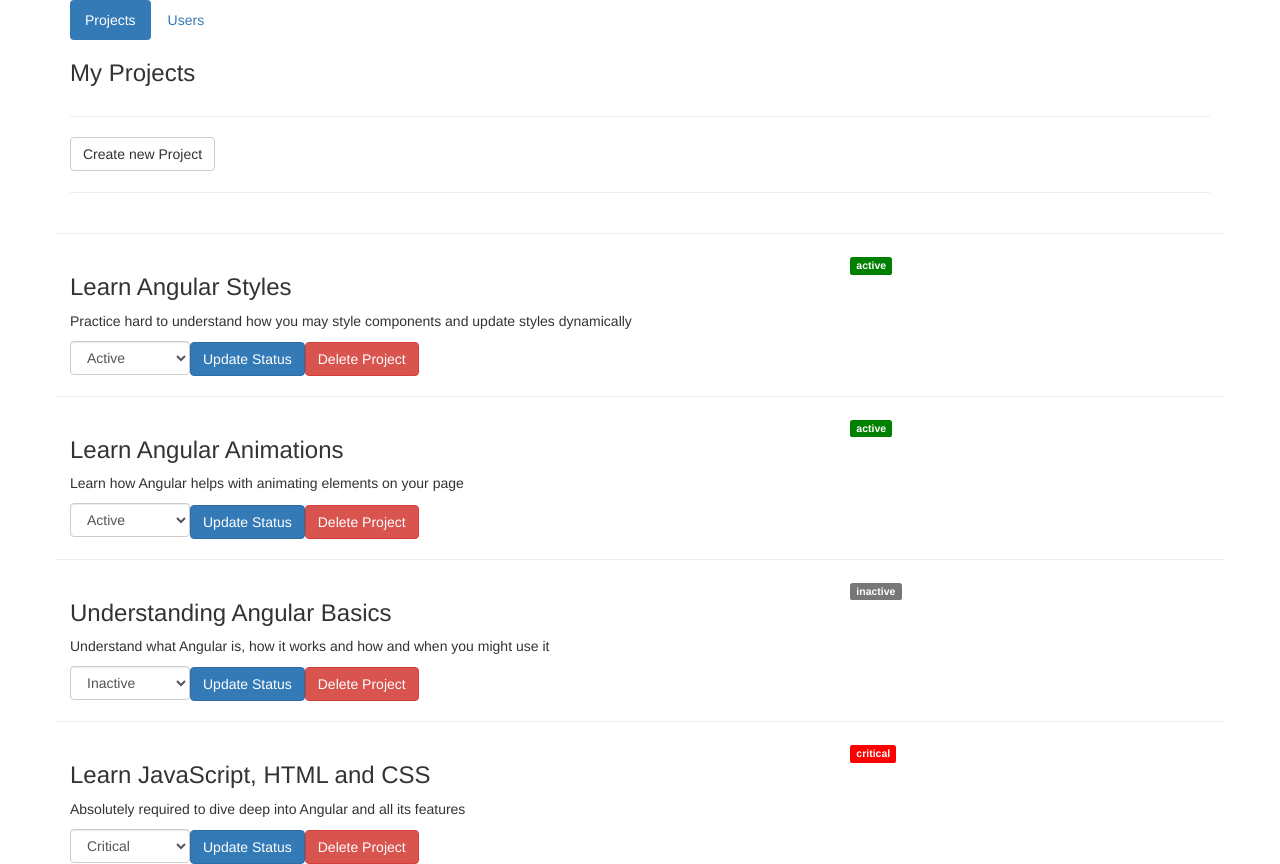
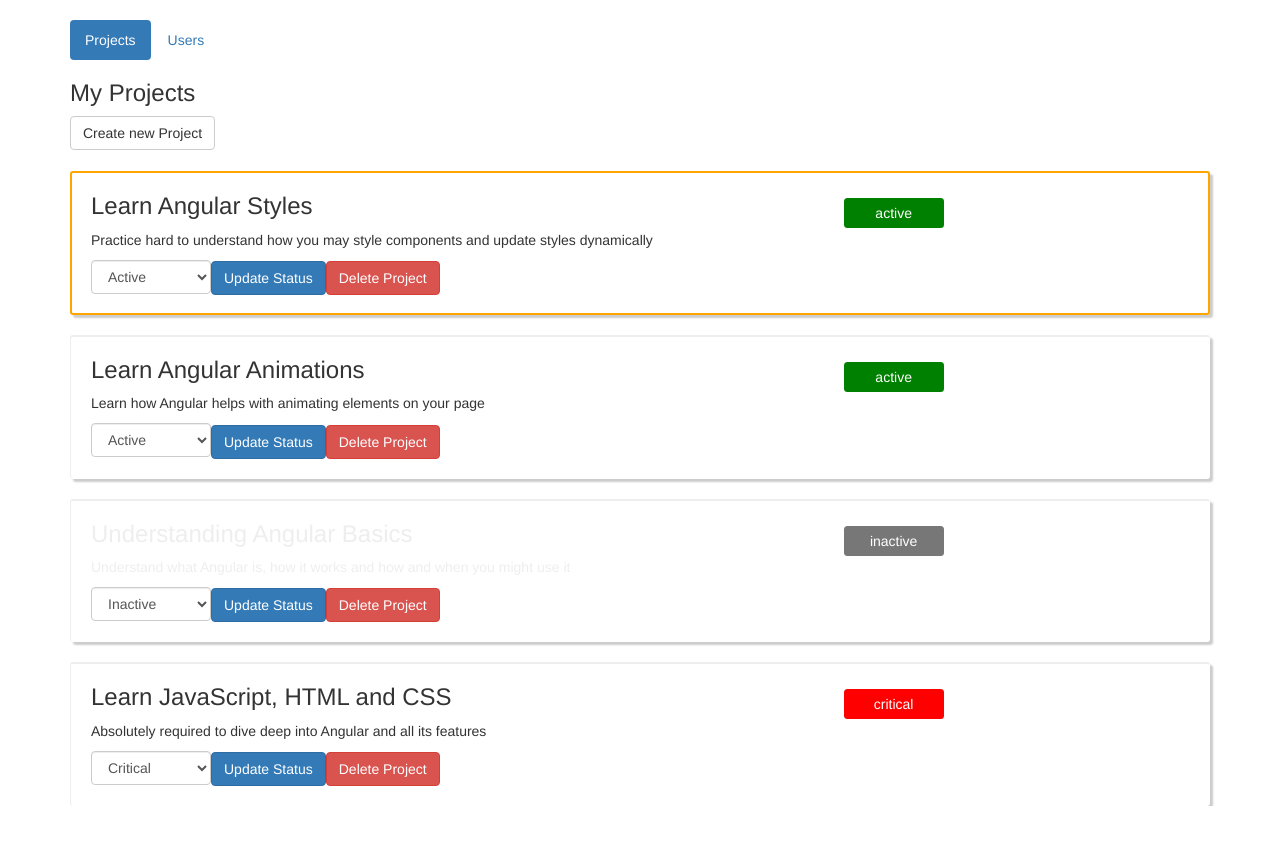
Before and after one commit to kobra8/AngularStyles, an Angular app in the folder project-styling/: page / in a window 1280 px wide. After the commit the page ends 806 px from the top, so only its background shows below. Built offline with nearby package versions, Linux system fonts and the light colour scheme.

Commit message:
Project styles end

```diff
--- a/project-styling/src/app/app.component.css
+++ b/project-styling/src/app/app.component.css
@@ -0,0 +1,3 @@
+.container {
+    margin-top: 20px;
+}
--- a/project-styling/src/app/new-project/new-project.component.html
+++ b/project-styling/src/app/new-project/new-project.component.html
@@ -26,7 +26,7 @@
       name="status"
       [ngModel]="'active'"
       id="status"
-      class="form-control">
+      class="form-control status">
       <option
         *ngFor="let status of availableStatus"
         style="text-transform: capitalize"
--- a/project-styling/src/app/project/project.component.css
+++ b/project-styling/src/app/project/project.component.css
@@ -5,3 +5,32 @@
 .critical {
     background-color: red;
 }
+
+:host{
+    display: block;
+    border-top: 2px solid #eee;
+    border-left: 1px solid #eee;
+    border-radius: 3px;
+    margin-top: 20px;
+    box-shadow: 3px 3px 2px #ccc;
+    padding: 0 20px 20px 20px;
+}
+
+.status-label{
+    display: block;
+    width: 100px;
+    height: 30px;
+    margin-top: 25px;
+    font-size: inherit;
+    line-height: 1.75;
+    font-weight: inherit;
+}
+
+:host(.selected) {
+    border: 2px solid orange;
+    padding: 0 18px 18px 19px;
+}
+
+:host(.inactive) {
+    color: #eee;
+}
--- a/project-styling/src/app/project/project.component.html
+++ b/project-styling/src/app/project/project.component.html
@@ -1,17 +1,17 @@
-<div class="row">
-  <hr>
-  <div class="col-md-8">
-    <h3 class="title">
+<div class="row ">
+  <div class="col-xs-8">
+    <h3 [ngStyle]="{'text-decoration': selected ? 'underline' : 'none'}">
       {{ project.name }}
       <!-- Show different usages of ngClass and ngStyle"-->
     </h3>
   </div>
-  <div class="col-md-4">
-  <span class="label label-default" [ngClass]="{'active':project.status === 'active',
-    'critical':project.status === 'critical'}">{{ project.status }}</span>
+  <div class="col-xs-4">
+  <span class="label status-label"
+  [ngClass]="getStatusClass()"
+    >{{ project.status }}</span>
+  <!-- [ngClass]="{'active':project.status === 'active','critical':project.status === 'critical'}" -->
   </div>
 </div>
-
 <p>{{ project.description }}</p>
 <select #prjStatus class="form-control status">
   <option value="active" [selected]="project.status === 'active'">Active</option>
--- a/project-styling/src/app/project/project.component.ts
+++ b/project-styling/src/app/project/project.component.ts
@@ -24,4 +24,12 @@ export class ProjectComponent implements OnInit {
   onDelete() {
     this.projectDeleted.emit();
   }
+
+  getStatusClass() {
+    return {
+      'active': this.project.status === 'active',
+      'critical': this.project.status === 'critical',
+      'label-default': this.project.status === 'inactive'
+    }
+  }
 }
--- a/project-styling/src/app/projects/projects.component.html
+++ b/project-styling/src/app/projects/projects.component.html
@@ -3,17 +3,16 @@
     <h3>My Projects</h3>
   </div>
 </div>
-<hr>
 <div class="row">
   <div class="col-xs-12">
     <button
       class="btn btn-default"
       *ngIf="!createNew"
       (click)="createNew = true">Create new Project</button>
-    <button
+    <!-- <button
       class="btn btn-danger"
       *ngIf="createNew"
-      (click)="createNew = false">Cancel</button>
+      (click)="createNew = false">Cancel</button> -->
   </div>
 </div>
 <div class="row">
@@ -24,7 +23,6 @@
       (creationCancelled)="createNew = false"></app-new-project>
   </div>
 </div>
-<hr>
 <div class="row">
   <div class="col-xs-12">
     <div
@@ -36,9 +34,11 @@
     </div>
     <app-project
       *ngFor="let prj of projects; let i = index"
+      [ngClass]="{'selected': markedPrjIndex === i, 'inactive': projects[i].status === 'inactive'}"
       [project]="prj"
       (statusUpdated)="onStatusUpdated($event, i)"
       (projectDeleted)="onProjectDeleted(i)"
-      (click)="markedPrjIndex = i"></app-project>
+      (click)="markedPrjIndex = i">
+    </app-project>
   </div>
 </div>
--- a/project-styling/src/styles.css
+++ b/project-styling/src/styles.css
@@ -5,6 +5,3 @@
     width: 120px;
     display: inline-block;
 }
-.title{
-
-}
```
